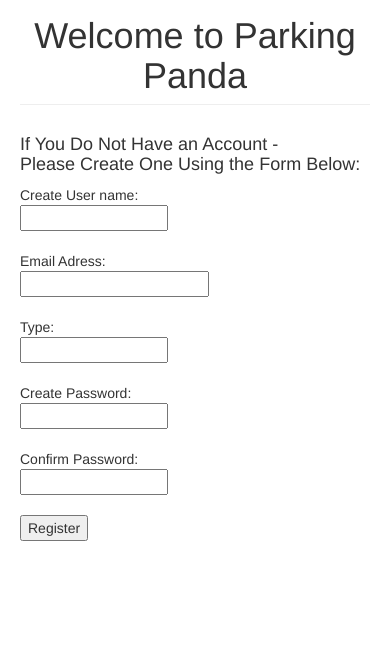
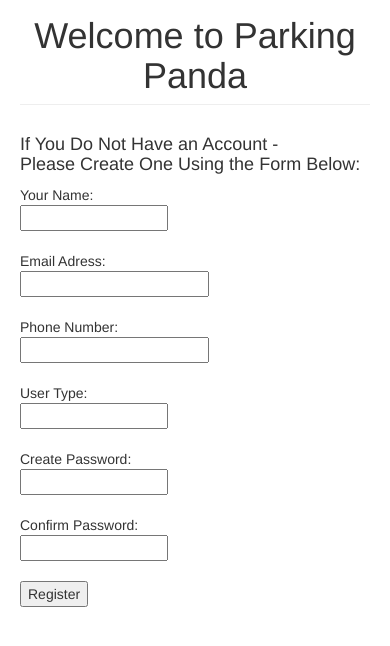
Before and after one commit to crosbyc/Parking_Panda, a PHP site: page /ICS499_ParkingManager_Prototype/register.php in a window 390 px wide. Shown: the part 54-700 px from the top of the page. Run offline with PHP 8.4, Linux system fonts and the light colour scheme.

Commit message:
Added the text fields and writes to database and column name changed to "phonenumber" instead of "phone number" made input required field

```diff
--- a/login.php
+++ b/login.php
@@ -134,7 +134,7 @@ if (isset($_SESSION['username'])){
 <?php if(isset($fmsg)) : ?>
 	<div class="alert alert-danger">
 		<?=$fmsg?>
-		<php unset($fmsg); ?>
+		<?php unset($fmsg); ?>
 	</div>
 <?php endif; ?>
 
--- a/register.php
+++ b/register.php
@@ -2,27 +2,30 @@
 // require once like a config file he will create
 require_once "mysqli_connect.php";
 // If the values are posted, insert them into the database.
-if (isset($_POST['username']) && isset($_POST['password']) && isset($_POST['cpassword']) && isset($_POST['email'])){
+if (isset($_POST['username']) && isset($_POST['password']) && isset($_POST['cpassword']) && isset($_POST['email']) && isset($_POST['type']) && isset($_POST['phonenumber'])){
     $username = $_POST['username'];
     $email = $_POST['email'];
     $password = $_POST['password'];
 	$C_password = $_POST['cpassword'];
+	$type = $_POST['type'];
+	$phonenumber = $_POST['phonenumber'];
 
 	$emailCheck = "SELECT * FROM `users` WHERE Email='$email'";
 	$e_CheckRes = mysqli_query($dbc, $emailCheck);
 
-    $query = "INSERT INTO `users` (Name, Password, Email) VALUES ('$username', SHA1('$password'), '$email')";
+    $query = "INSERT INTO `users` (Name, Password, Email, Type, PhoneNumber) VALUES ('$username', SHA1('$password'), '$email', '$type', '$phonenumber')";
 
 	if ($C_password !== $password) {
 		$fmsg ="Sorry! Confirmation password does not match..Try again";
 	}
-	else if(mysqli_num_rows($e_CheckRes) > 0){
+	else if(mysqli_num_rows($e_CheckRes) > 0 ){
 		$fmsg ="Sorry! This email account already exist..Try another";
 	}
+
     else if(mysqli_query($dbc, $query)){
         $smsg = "User Created Successfully.";
         header('Location: login.php');
-    }else{
+   }else{
 
         $fmsg ="User Registration Failed";
     }
@@ -94,12 +97,14 @@ if (isset($_POST['username']) && isset($_POST['password']) && isset($_POST['cpas
           <div class="col-md-6">
             <h4>If You Do Not Have an Account - <br> Please Create One Using the Form Below:</h4>
             <!-- Write a PHP script to store new log in info in mySQL db -->
-            <form action="register.php" method="post">
-              Create User name: <br><input type="text" name="username" pattern="[^\/;,*<>=+]*" size="15" maxlength="30" value="<?php if(isset($_POST['username'])) echo $_POST['username']; ?>"><br><br>
-             Email Adress: <br><input type="email" name="email" size="20" pattern="[^\/;,*<>=+]*" maxlength="40" value="<?php if(isset($_POST['email'])) echo $_POST['email']; ?>"><br><br>
-             Type: <br><input type="text" name="username" pattern="[^\/;,*<>=+]*" size="15" maxlength="30" value="<?php if(isset($_POST['type'])) echo $_POST['type']; ?>"><br><br>
-               Create Password: <br><input type="password" name="password" pattern="[^\/;,*<>=+]*" size="15" maxlength="20" value="<?php if(isset($_POST['password'])) echo $_POST['password']; ?>"><br><br>
-                Confirm Password: <br><input type="password" name="cpassword" pattern="[^\/;,*<>=+]*" size="15" maxlength="20" value="<?php if(isset($_POST['cpassword'])) echo $_POST['cpassword']; ?>"><br><br>
+
+			<form action="register.php" method="post">
+             Your Name: <br><input required type="text" name="username" pattern="[^\/;,*<>=+]*" size="15" maxlength="30" value="<?php if(isset($_POST['username'])) echo $_POST['username']; ?>"><br><br>
+             Email Adress: <br><input required type="email" name="email" size="20" pattern="[^\/;,*<>=+]*" maxlength="40" value="<?php if(isset($_POST['email'])) echo $_POST['email']; ?>"><br><br>
+             Phone Number: <br><input required type="tel" name="phonenumber" size="20" pattern="[^\/;,*<>=+]*" maxlength="40" value="<?php if(isset($_POST['phonenumber'])) echo $_POST['phonenumber']; ?>"><br><br>
+   			 User Type:<br><input required type="text" name="type" pattern="[^\/;,*<>=+]*" size="15" maxlength="30" value="<?php if(isset($_POST['type'])) echo $_POST['type']; ?>"><br><br>
+             Create Password: <br><input required type="password" name="password" pattern="[^\/;,*<>=+]*" size="15" maxlength="20" value="<?php if(isset($_POST['password'])) echo $_POST['password']; ?>"><br><br>
+             Confirm Password: <br><input required type="password" name="cpassword" pattern="[^\/;,*<>=+]*" size="15" maxlength="20" value="<?php if(isset($_POST['cpassword'])) echo $_POST['cpassword']; ?>"><br><br>
 
                 <input type="submit" name="submit" value="Register"><br>
             </form>
@@ -107,7 +112,7 @@ if (isset($_POST['username']) && isset($_POST['password']) && isset($_POST['cpas
 <?php if(isset($fmsg)) : ?>
 	<div class="alert alert-danger">
 		<?=$fmsg?>
-		<php unset($fmsg); ?>
+		<?php unset($fmsg); ?>
 	</div>
 <?php endif; ?>
 
```
